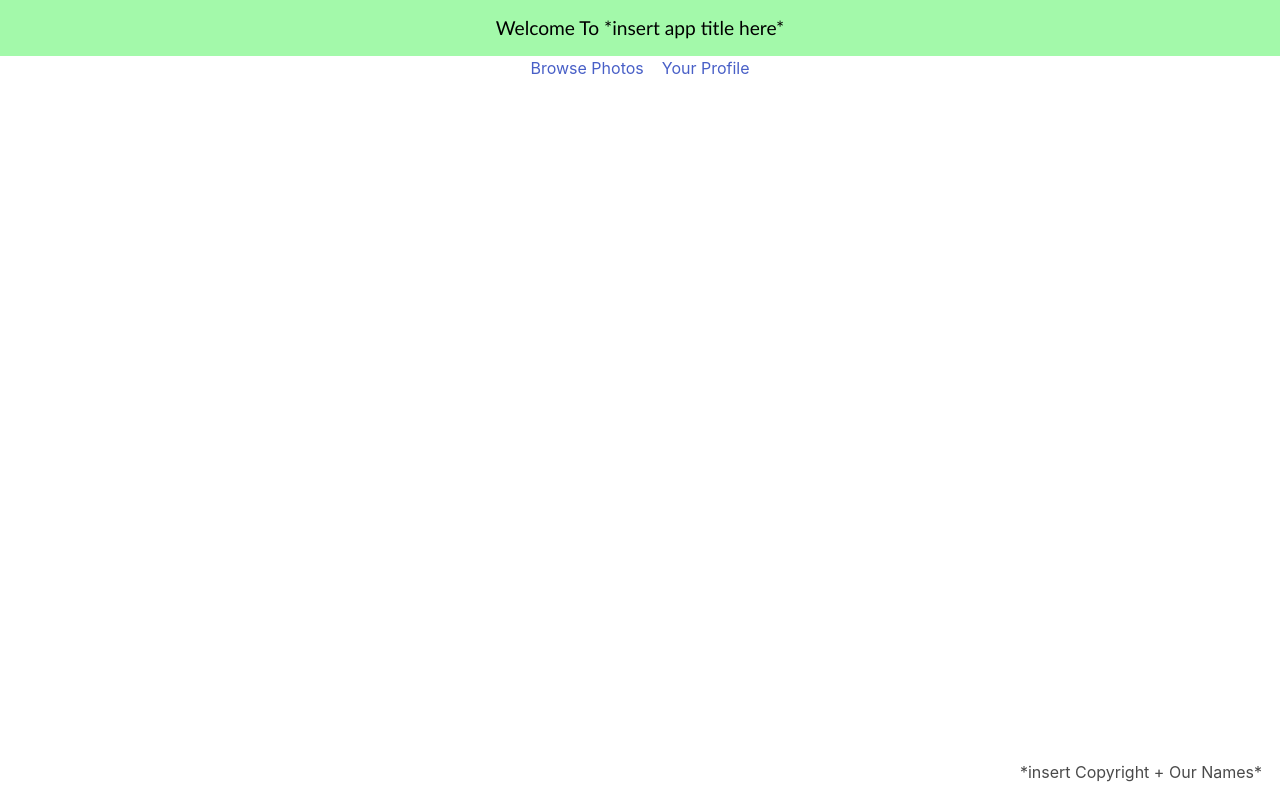
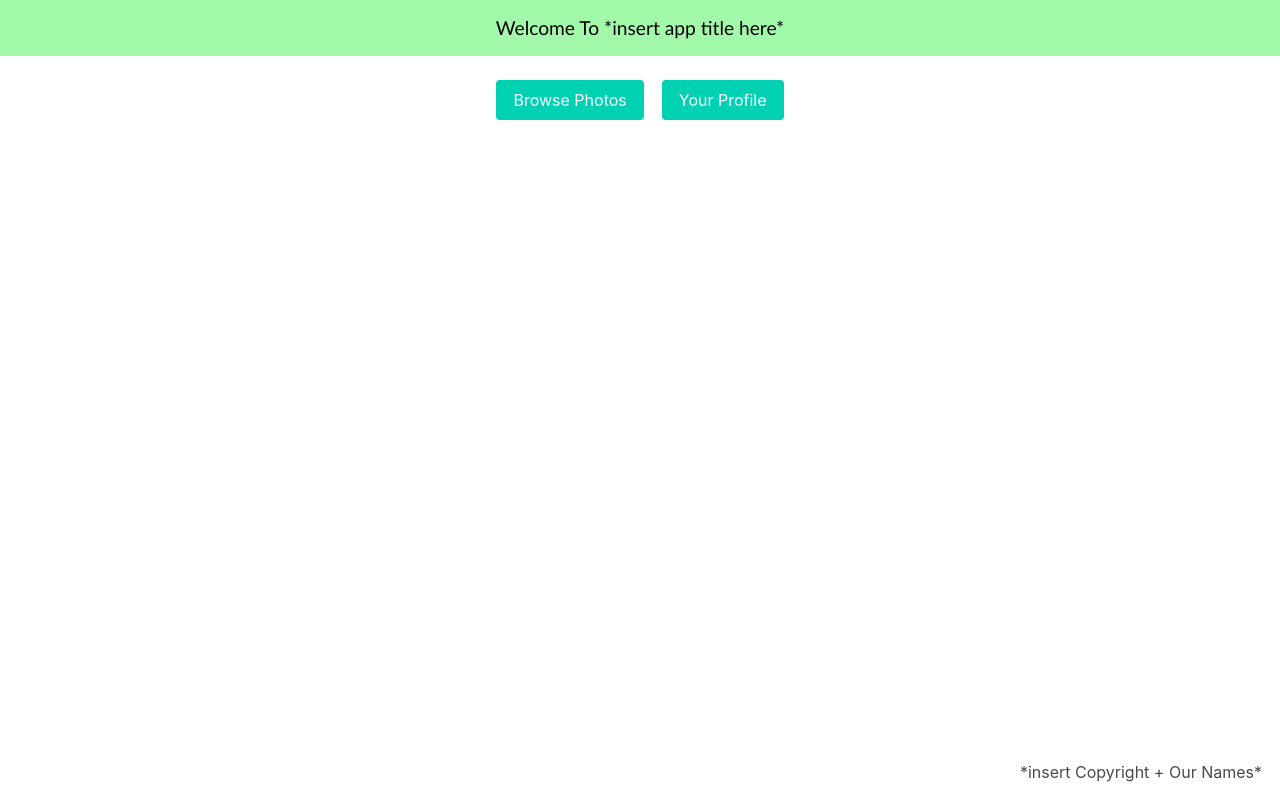
Before and after one commit to dpayba/PhotoPhinder, a React (Create React App) app in the folder cs35l-project-react-app/: page / in a window 1280 px wide. Built offline with nearby package versions, Linux system fonts and the light colour scheme.

Commit message:
testing new css stuff

```diff
--- a/cs35l-project-react-app/package.json
+++ b/cs35l-project-react-app/package.json
@@ -9,6 +9,7 @@
     "axios": "^0.21.1",
     "bulma": "^0.9.2",
     "firebase": "^8.6.2",
+    "node-sass": "^6.0.0",
     "react": "^17.0.2",
     "react-bulma-components": "^4.0.6",
     "react-dom": "^17.0.2",
--- a/cs35l-project-react-app/src/App.css
+++ b/cs35l-project-react-app/src/App.css
@@ -1,3 +1,5 @@
+@import "https://cdn.jsdelivr.net/npm/bulma@0.9.2/css/bulma.min.css";
+
 .App {
   text-align: center;
 }
--- a/cs35l-project-react-app/src/frontpage.js
+++ b/cs35l-project-react-app/src/frontpage.js
@@ -1,7 +1,16 @@
 import React, { Component } from 'react';
 import { Link } from "react-router-dom";
+import 'bulma/css/bulma.min.css';
+import {
+    Button,
+    Form,
+    Columns,
+    Card,
+    Navbar,
+    Box,
+    Heading,
+} from 'react-bulma-components';
 import './App.css';
-
 
 
 
@@ -13,10 +22,10 @@ class Frontpage extends Component
         return(
         <div id="page-container">
             <header className="App-header">Welcome To *insert app title here*</header>
-            <p></p>
-            <Link className="App" to="/feed">Browse Photos</Link>
+            <p>&nbsp;</p>
+            <Link class="button is-primary" to="/feed">Browse Photos</Link>
             &nbsp;&nbsp;&nbsp;&nbsp;
-            <Link className="App" to="/my-profile">Your Profile</Link>
+            <Link className="button is-primary" to="/my-profile">Your Profile</Link>
             <footer className="App-footer">*insert Copyright + Our Names*&nbsp;&nbsp;&nbsp;&nbsp;</footer>
         </div>
         );
```
Also changed, not shown: 1 other file (tests, documents, lock files or other folders).
